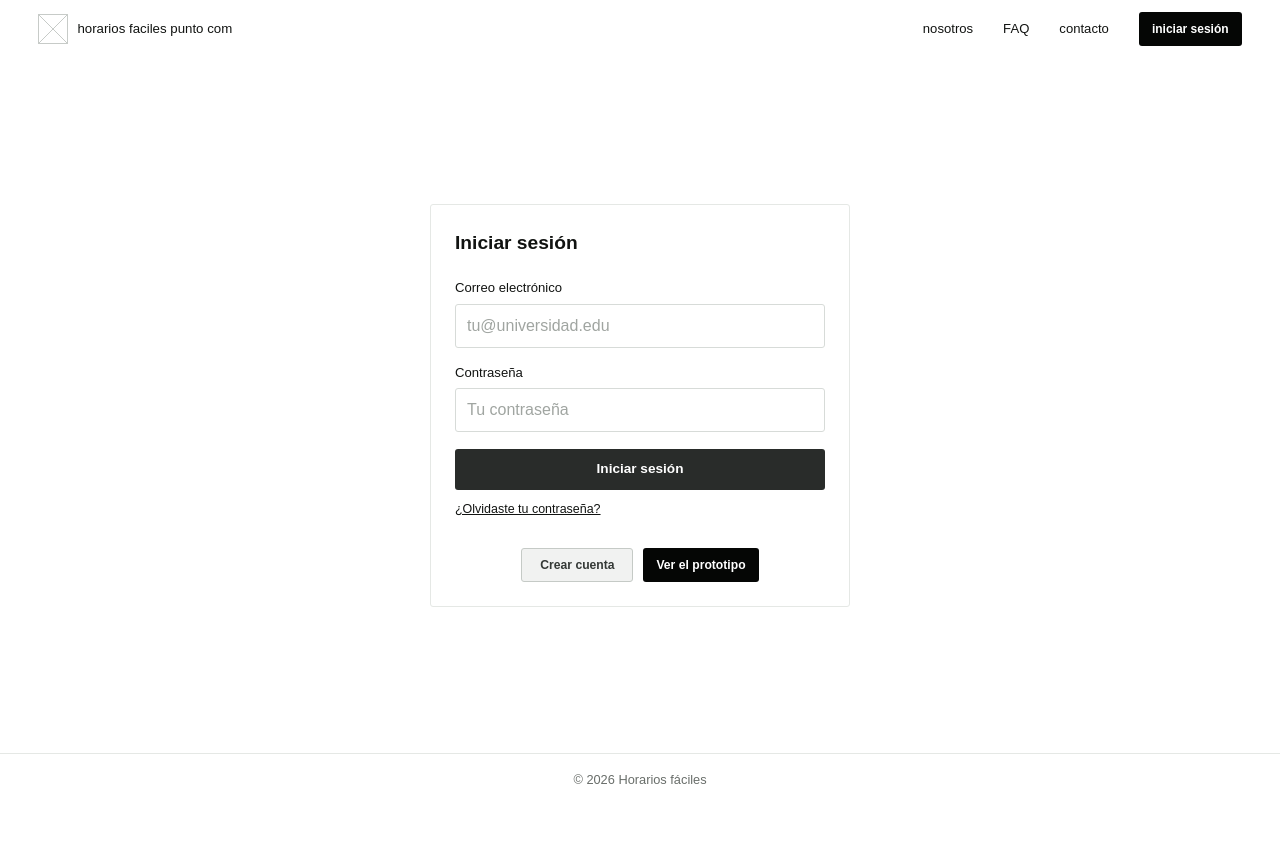
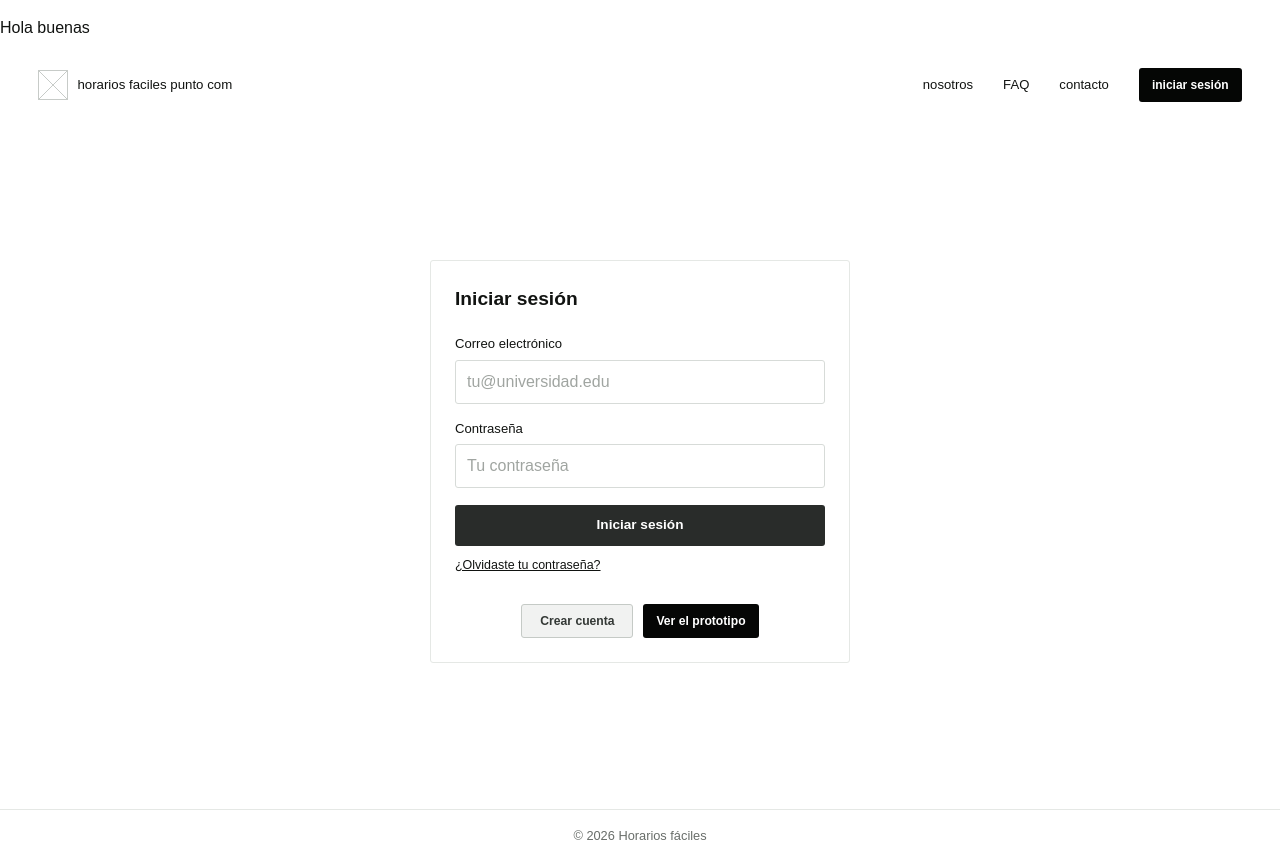
Before and after one commit to Astean0/HorariosEasy, a plain HTML site: page pages/login.html in a window 1280 px wide. Before the commit the page ends 805 px from the top, so only its background shows below. Drawn offline with Linux system fonts and the light colour scheme.

Commit message:
Prueba
prueba para testear si funciona el github

```diff
--- a/pages/login.html
+++ b/pages/login.html
@@ -9,6 +9,7 @@
   <script src="../assets/js/main.js" defer></script>
 </head>
 <body>
+  <p>Hola buenas</p>
   <header class="site-header">
     <a class="site-brand" href="../index.html" aria-label="Horarios fáciles, inicio">
       <span class="brand-mark" aria-hidden="true"></span>
```
